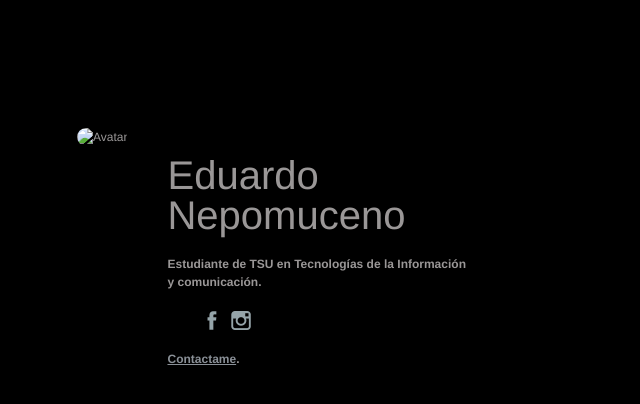
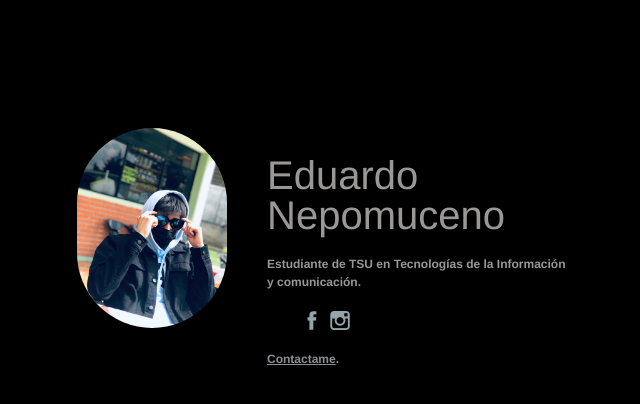
Before and after one commit to EduardoN3/nepo, a plain HTML site: page index.html in a window 1280 px wide. Shown: the whole page, without its empty margins (51-691 px from the left). Drawn offline with Linux system fonts and the light colour scheme.

Commit message:
Update index.html

```diff
--- a/index.html
+++ b/index.html
@@ -13,7 +13,7 @@
 
 	<body class="animated bounceInDown">
 		<div class="avatar">
-			<img src="img/me.jpeg" alt="Avatar">
+			<img src="img/me.jpg" alt="Avatar">
 		</div>
 
 		<div class="content">
```
